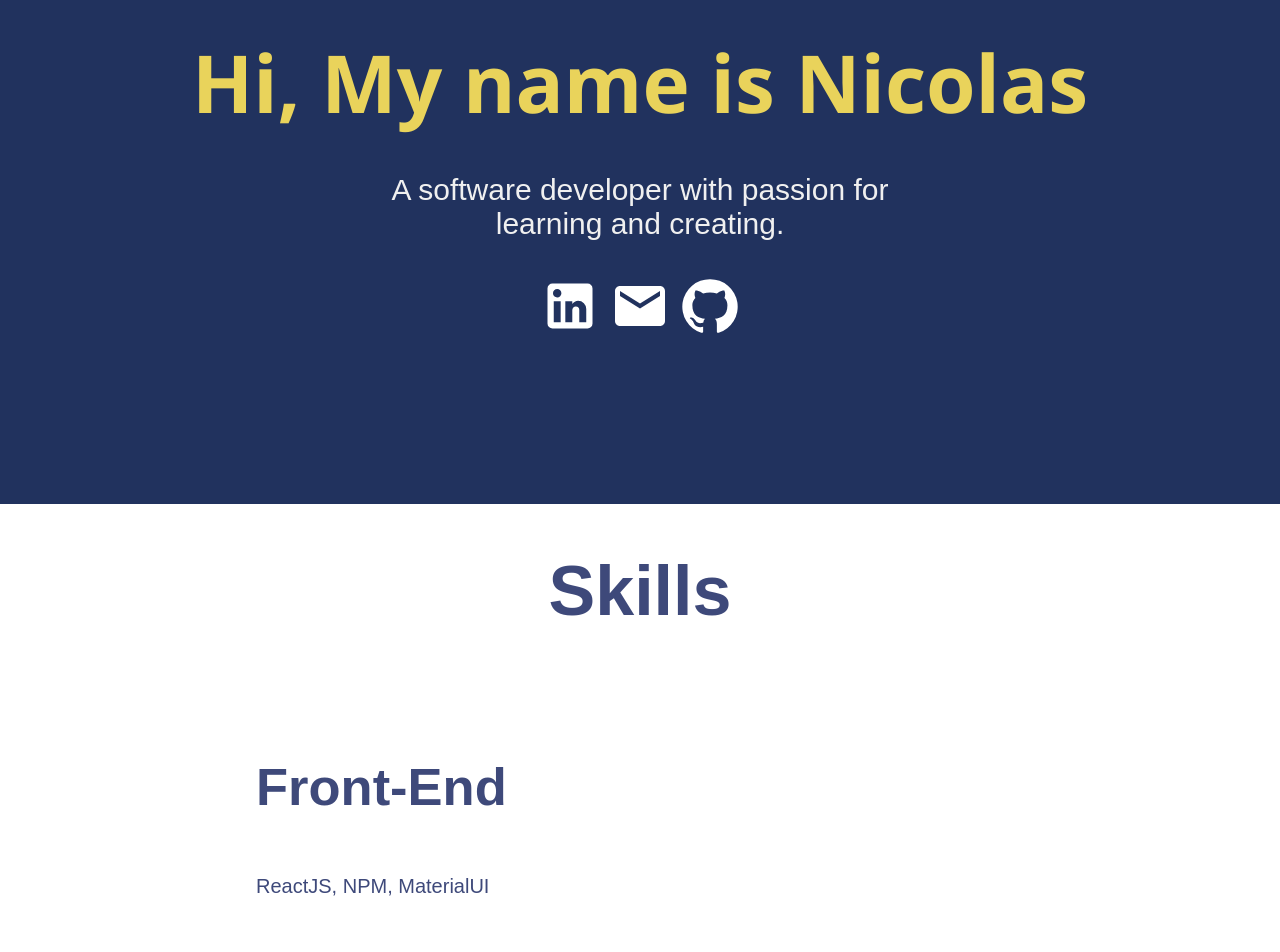
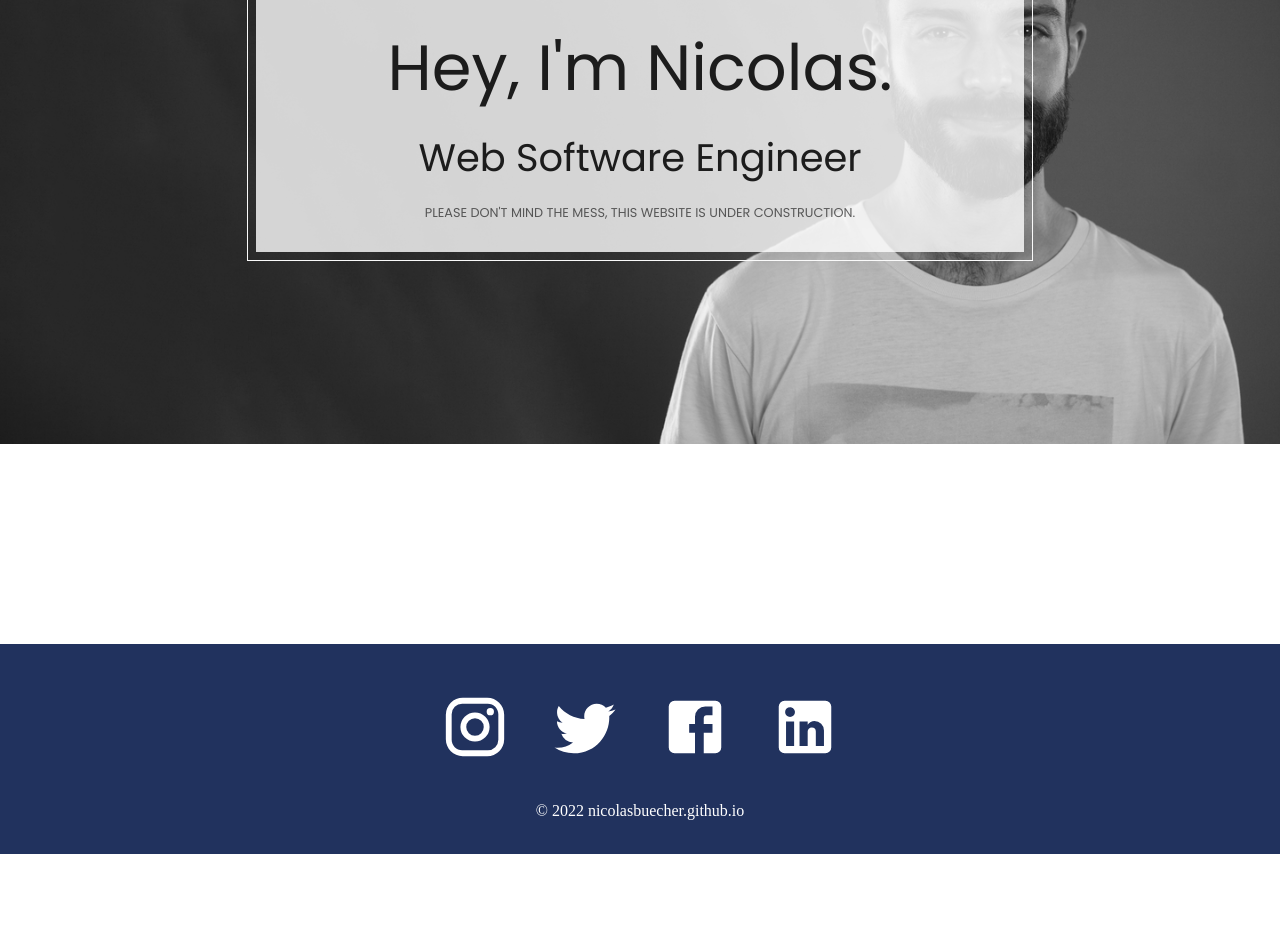
Before and after one commit to NicolasBuecher/nicolasbuecher.github.io, a React (Create React App) app: page / in a window 1280 px wide. Shown: the part 260-1212 px from the top of the page. After the commit the page ends 1114 px from the top, so only its background shows below. Built offline with nearby package versions, Linux system fonts and the light colour scheme.

Commit message:
feat: Rebuild Home page with mui design

```diff
--- a/src/components/Navbar/Navbar.tsx
+++ b/src/components/Navbar/Navbar.tsx
@@ -38,12 +38,12 @@ function Navbar(): JSX.Element {
     return (
       <AppBar position="static" className="navbar" data-testid="navbar">
         <Toolbar sx={{ display: "flex" }}>
-          <Box sx={{ display: "flex", flex: "0 0 50%" }} data-testid="logo">
+          <Box sx={{ display: "flex", flex: "0 0 80%" }} data-testid="logo">
             <Button color="inherit" startIcon={<Skateboarding />}>
-              <Typography variant="h6">Nicolas BUECHER</Typography>
+              <Typography>Nicolas BUECHER</Typography>
             </Button>
           </Box>
-          <Box sx={{ display: "flex", flex: "0 0 50%", justifyContent: "flex-end" }}>
+          <Box sx={{ display: "flex", flex: "0 0 20%", justifyContent: "flex-end" }}>
             <IconButton
               color="inherit"
               id="main-menu-button"
--- a/src/pages/Home/Home.tsx
+++ b/src/pages/Home/Home.tsx
@@ -1,41 +1,104 @@
-import EmailIcon from "@mui/icons-material/Email";
-import GithubIcon from "@mui/icons-material/GitHub";
-import LinkedInIcon from "@mui/icons-material/LinkedIn";
+// import EmailIcon from "@mui/icons-material/Email";
+// import GithubIcon from "@mui/icons-material/GitHub";
+// import LinkedInIcon from "@mui/icons-material/LinkedIn";
+import { Box, Typography } from "@mui/material";
 import "./Home.css";
+import HomeBanner from "../../assets/homeBanner.png";
+
+// Responsive background image style
+const backgroundStyle = {
+  height : "50vw",
+  backgroundImage : `url(${HomeBanner})`,
+  backgroundSize : "cover",
+  backgroundPosition : "right",
+  display : "flex"
+};
+
+// Welcome banner style
+const bannerStyle = {
+  height : "40%",
+  width : "60%",
+  backgroundColor : "hsla(0,0%,100%,.8)",
+  outline : "1px solid #fafafa",
+  outlineOffset : "8px",
+  textAlign : "center",
+  m : "auto",
+  display : "flex",
+  flexDirection : "column",
+  justifyContent : "center"
+};
+
+// Responsive greetings text style
+const typoHelloStyle = {
+  m : "1vw",
+  color : "text.primary",
+  fontSize : "5vw"
+};
+
+// Responsive job text style
+const typoJobStyle = {
+  m : "1vw",
+  color : "text.primary",
+  fontSize : "3vw"
+};
+
+// Responsive disclaimer style
+const typoTmpStyle = {
+  color : "text.secondary",
+  fontSize : "1vw"
+};
 
 function Home(): JSX.Element {
+
   return (
-    <div className="home" data-testid="home">
-      <div className="about">
-        <h2>Hi, My name is Nicolas</h2>
-        <div className="prompt">
-          <p>
-            A software developer with passion for learning and creating.
-          </p>
-          <LinkedInIcon />
-          <EmailIcon />
-          <GithubIcon />
-        </div>
-      </div>
-      <div className="skills">
-        <h1>Skills</h1>
-        <ol className="list">
-          <li className="item">
-            <h2>Front-End</h2>
-            <span>ReactJS, NPM, MaterialUI</span>
-          </li>
-          <li className="item">
-            <h2>Back-End</h2>
-            <span>NodeJS, AWS S3</span>
-          </li>
-          <li className="item">
-            <h2>Languages</h2>
-            <span>Typescript, Javascript, Go</span>
-          </li>
-        </ol>
-      </div>
-    </div>
+    <Box className="home" data-testid="home" sx={backgroundStyle}>
+      <Box sx={bannerStyle}>
+        <Typography variant="h3" sx={typoHelloStyle}>
+          Hey, I&apos;m Nicolas.
+        </Typography>
+        <Typography variant="h5" sx={typoJobStyle}>
+          Web Software Engineer
+        </Typography>
+        <Typography variant="overline" sx={typoTmpStyle}>
+          Please don&apos;t mind the mess, this website is under construction.
+        </Typography>
+      </Box>
+    </Box>
   );
+
+
+  // return (
+  //   <div className="home" data-testid="home">
+  //     <div className="about">
+  //       <h2>Hi, My name is Nicolas</h2>
+  //       <div className="prompt">
+  //         <p>
+  //           A software developer with passion for learning and creating.
+  //         </p>
+  //         <LinkedInIcon />
+  //         <EmailIcon />
+  //         <GithubIcon />
+  //       </div>
+  //     </div>
+  //     <div className="skills">
+  //       <h1>Skills</h1>
+  //       <ol className="list">
+  //         <li className="item">
+  //           <h2>Front-End</h2>
+  //           <span>ReactJS, NPM, MaterialUI</span>
+  //         </li>
+  //         <li className="item">
+  //           <h2>Back-End</h2>
+  //           <span>NodeJS, AWS S3</span>
+  //         </li>
+  //         <li className="item">
+  //           <h2>Languages</h2>
+  //           <span>Typescript, Javascript, Go</span>
+  //         </li>
+  //       </ol>
+  //     </div>
+  //   </div>
+  // );
 }
 
 export default Home;
```
Also changed, not shown: src/assets/homeBanner.png (added).
